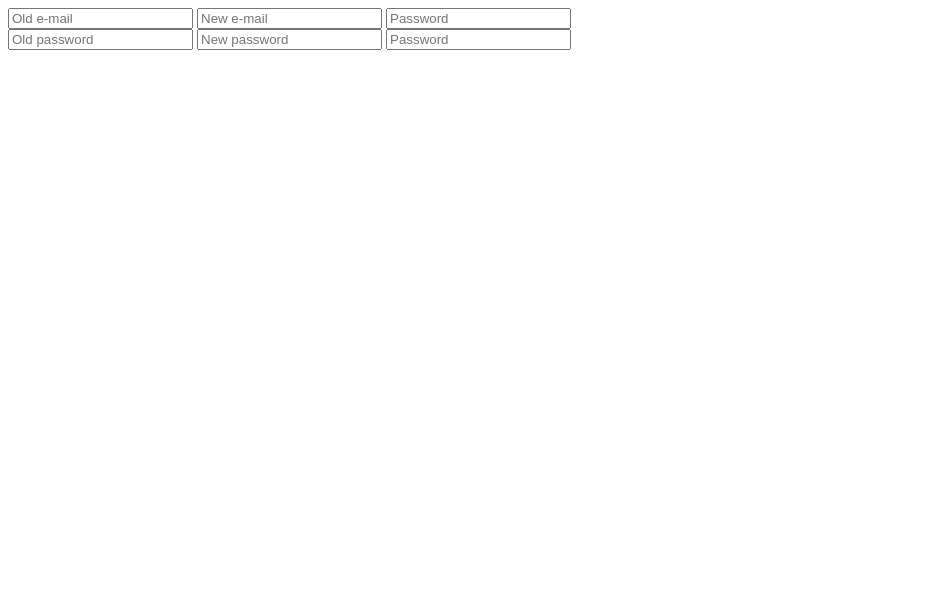
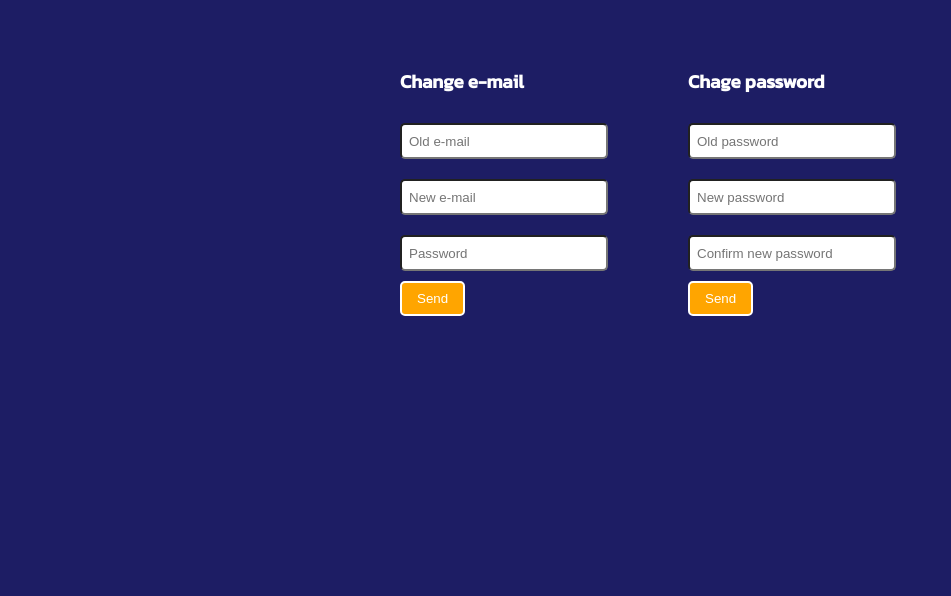
Before and after one commit to hard-tech/fantasy-memory, a PHP site: page /myAccount.html in a window 1280 px wide. Shown: the top 596 px of the page, without its empty margins (0-951 px from the left). Before the commit the page ends 50 px from the top, so only its background shows below. Run offline with PHP 8.4, Linux system fonts and the light colour scheme.

Commit message:
Forms classes

```diff
--- a/assets/css/main.css
+++ b/assets/css/main.css
@@ -19,6 +19,45 @@ h1{
     font-size: 4rem;
     width: 50%;
 }
+
+/* ### Start Forms-style all pages #### */
+
+.forms{
+    display: flex;
+    justify-content: center;
+}
+
+form{
+    display: flex;
+    flex-direction: column;
+    align-items: flex-start;
+    padding: 30px;
+    margin: 10px;
+    /* border: solid 2px #fff; */
+    /* border-radius: 15px; */
+}
+
+form input{
+    margin: 10px 0px;
+    height: 30px;
+    width: 200px;
+    border-radius: 5px;
+}
+
+form input::placeholder{
+    padding: 5px;
+}
+
+form button{
+    padding: 8px 15px;
+    background-color: orange;
+    border: solid 2px white;
+    color: white;
+
+    border-radius: 5px;
+}
+
+/* ### Start Forms-style all pages #### */
 
 #containerUp  a{
     background-color: orange;
--- a/myAccount.html
+++ b/myAccount.html
@@ -5,22 +5,36 @@
     <meta charset="UTF-8">
     <meta name="viewport" content="width=device-width, initial-scale=1.0">
     <title>myAccount</title>
+
+    <link rel="stylesheet" href="assets/css/header.css">
+    <link rel="stylesheet" href="assets/css/footer.css">
+    <link rel="stylesheet" href="assets/css/main.css">
+    <!--
+        <link rel="stylesheet" href="assets/css/normalize.css">
+        <link rel="stylesheet" href="assets/css/style.css">
+     -->
 </head>
 <body>
     <!-- TODO: Copy homepage header there -->
     <!-- NOTE(a.perche): We will replace the list by a more stylized version -->
     <main>
+        <div class="forms">
             <form>
+                <h3>Change e-mail</h3>
                 <input type="text" placeholder="Old e-mail">
                 <input type="text" placeholder="New e-mail">
                 <input type="text" placeholder="Password">
+                <button>Send</button>
             </form>
 
             <form>
+                <h3>Chage password</h3>
                 <input type="text" placeholder="Old password">
                 <input type="text" placeholder="New password">
-            <input type="text" placeholder="Password">
+                <input type="text" placeholder="Confirm new password">
+                <button>Send</button>
             </form>
+        </div>
     </main>
     <!-- TODO: Copy homepage footer there -->
 </body>
```
Lines whose indentation alone changed are shown as unchanged.
